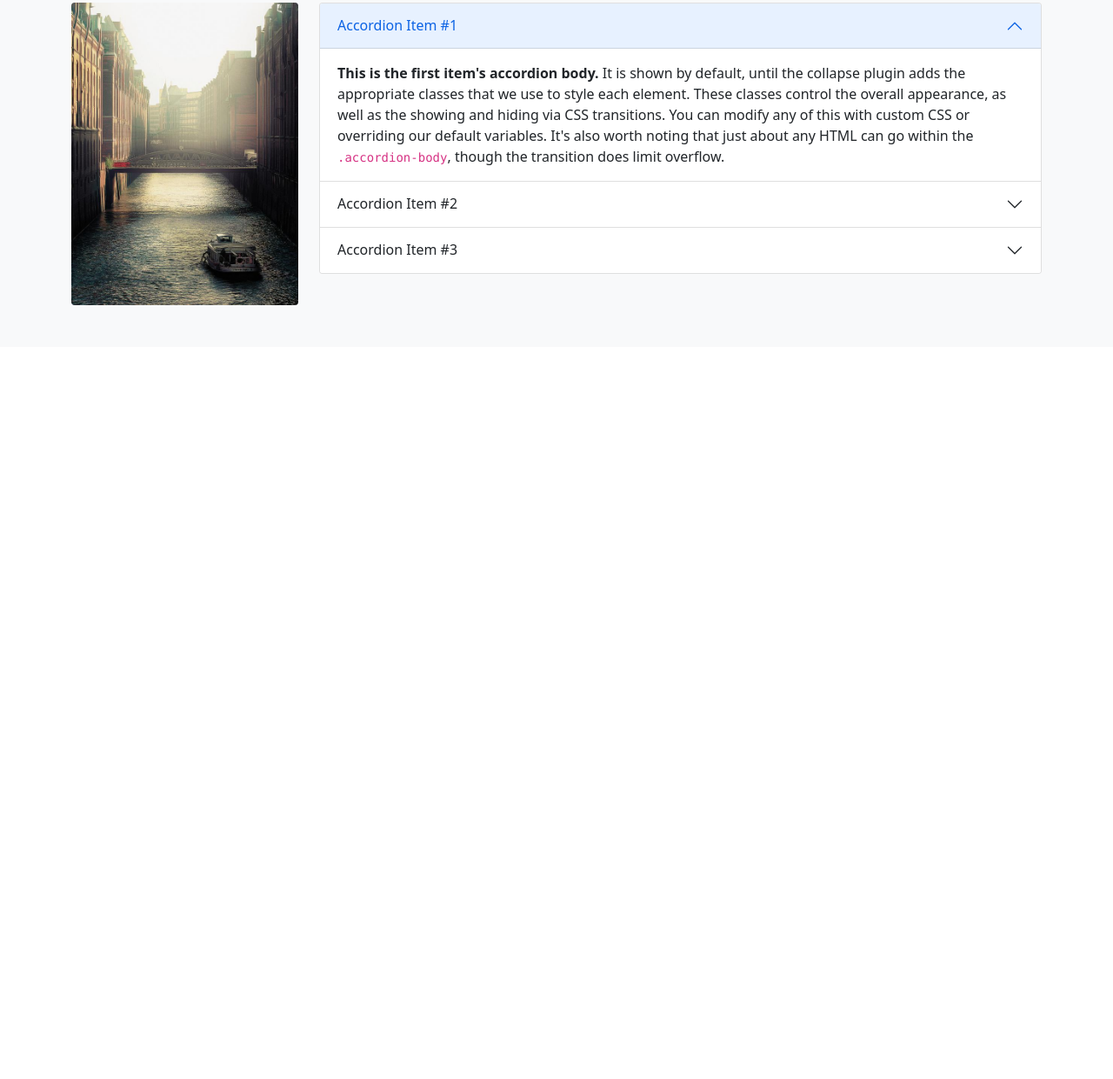
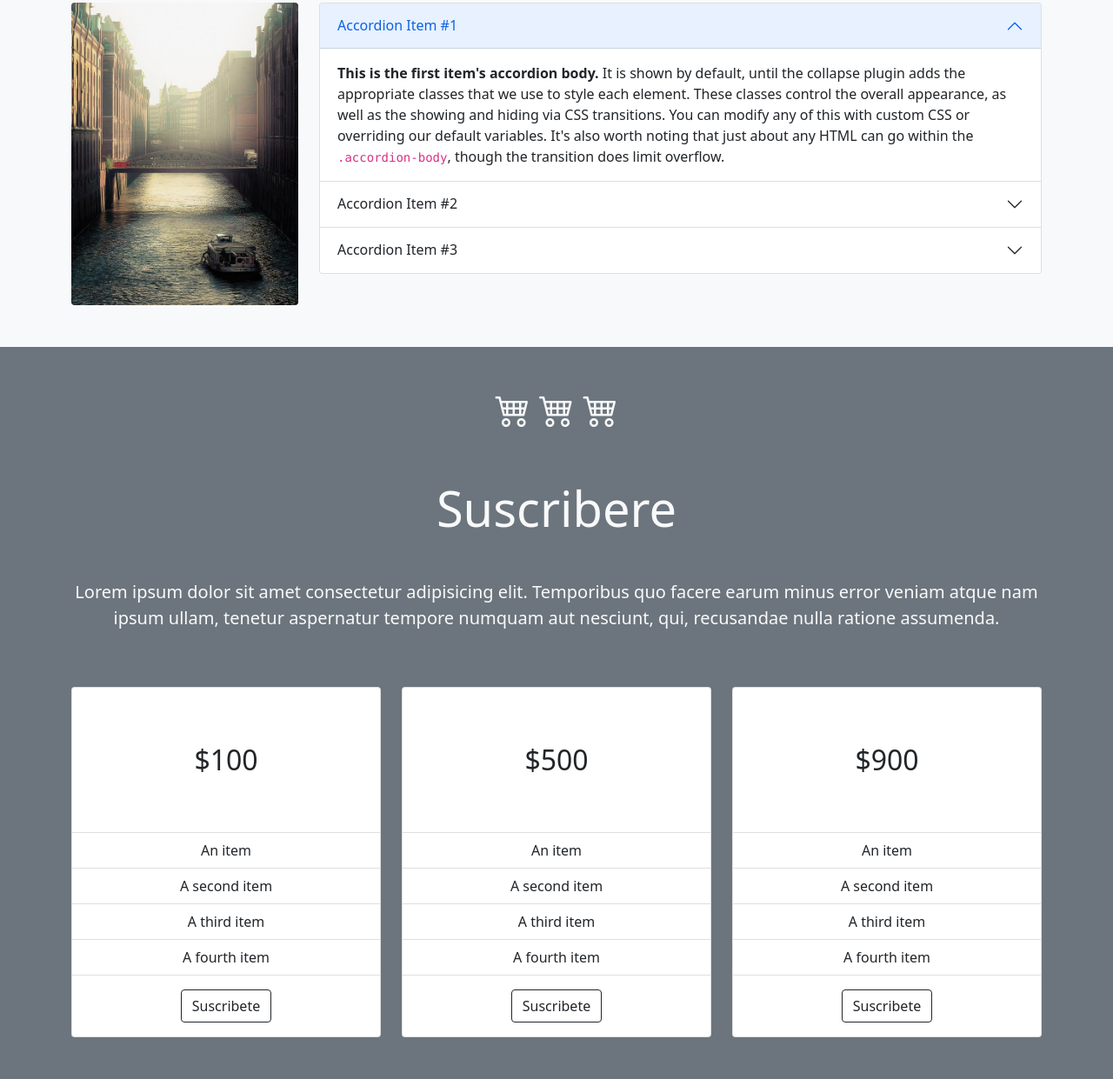
Before and after one commit to BrandonDevU95/Bootstrap5, a plain HTML site: page 04-scroll-web/index.html in a window 1280 px wide. Shown: the part 1948-3189 px from the top of the page at 87% size. Before the commit the page ends 2347 px from the top, so only its background shows below. Drawn offline with nearby package versions, Linux system fonts and the light colour scheme.

Commit message:
67 - Section Card

```diff
--- a/04-scroll-web/index.html
+++ b/04-scroll-web/index.html
@@ -179,7 +179,7 @@
 					<div class="col-12 col-md-6 col-lg-4 col-xl-3">
 						<img src="img/826-600x800.jpg" alt="Comentarios" class="img-fluid rounded" />
 					</div>
-					<div class="col-12 col-md-6 col-lg-8 col-xl-9">
+					<div class="col-12 col-md-6 col-lg-8 col-xl-9 my-4 my-lg-0">
 						<div class="accordion" id="accordionExample">
 							<div class="accordion-item">
 								<h2 class="accordion-header" id="headingOne">
@@ -281,6 +281,74 @@
 		</section>
 		<!-- Comentarios -->
 
+		<!-- Suscribete -->
+		<section class="bg-secondary text-light" id="suscribete">
+			<div class="container">
+				<div class="text-center py-5 h1">
+					<i class="bi bi-cart4"></i>
+					<i class="bi bi-cart4"></i>
+					<i class="bi bi-cart4"></i>
+				</div>
+				<h2 class="text-center mb-5 display-4">Suscribere</h2>
+				<p class="lead pb-5 text-center">
+					Lorem ipsum dolor sit amet consectetur adipisicing elit. Temporibus quo facere earum
+					minus error veniam atque nam ipsum ullam, tenetur aspernatur tempore numquam aut
+					nesciunt, qui, recusandae nulla ratione assumenda.
+				</p>
+				<div class="row text-center text-dark">
+					<div class="col-12 col-md-4 mb-5">
+						<div class="card">
+							<div class="card-body">
+								<h2 class="my-5">$100</h2>
+							</div>
+							<ul class="list-group list-group-flush">
+								<li class="list-group-item">An item</li>
+								<li class="list-group-item">A second item</li>
+								<li class="list-group-item">A third item</li>
+								<li class="list-group-item">A fourth item</li>
+							</ul>
+							<div class="card-body">
+								<button class="btn btn-outline-dark">Suscribete</button>
+							</div>
+						</div>
+					</div>
+					<div class="col-12 col-md-4 mb-5">
+						<div class="card">
+							<div class="card-body">
+								<h2 class="my-5">$500</h2>
+							</div>
+							<ul class="list-group list-group-flush">
+								<li class="list-group-item">An item</li>
+								<li class="list-group-item">A second item</li>
+								<li class="list-group-item">A third item</li>
+								<li class="list-group-item">A fourth item</li>
+							</ul>
+							<div class="card-body">
+								<button class="btn btn-outline-dark">Suscribete</button>
+							</div>
+						</div>
+					</div>
+					<div class="col-12 col-md-4 mb-5">
+						<div class="card">
+							<div class="card-body">
+								<h2 class="my-5">$900</h2>
+							</div>
+							<ul class="list-group list-group-flush">
+								<li class="list-group-item">An item</li>
+								<li class="list-group-item">A second item</li>
+								<li class="list-group-item">A third item</li>
+								<li class="list-group-item">A fourth item</li>
+							</ul>
+							<div class="card-body">
+								<button class="btn btn-outline-dark">Suscribete</button>
+							</div>
+						</div>
+					</div>
+				</div>
+			</div>
+		</section>
+		<!-- Suscribete -->
+
 		<script
 			src="https://cdn.jsdelivr.net/npm/bootstrap@5.0.1/dist/js/bootstrap.bundle.min.js"
 			integrity="sha384-gtEjrD/SeCtmISkJkNUaaKMoLD0//ElJ19smozuHV6z3Iehds+3Ulb9Bn9Plx0x4"
```
